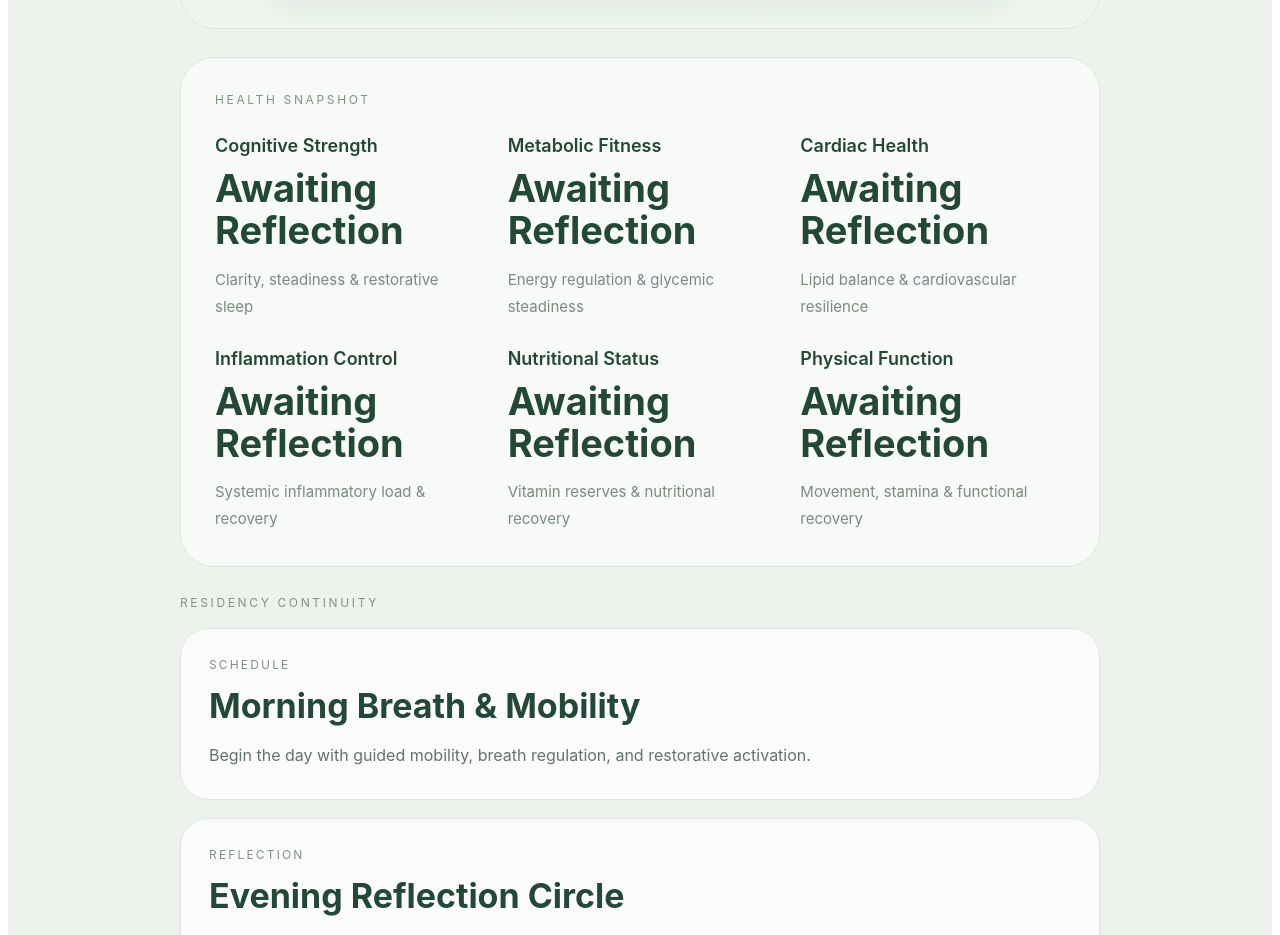
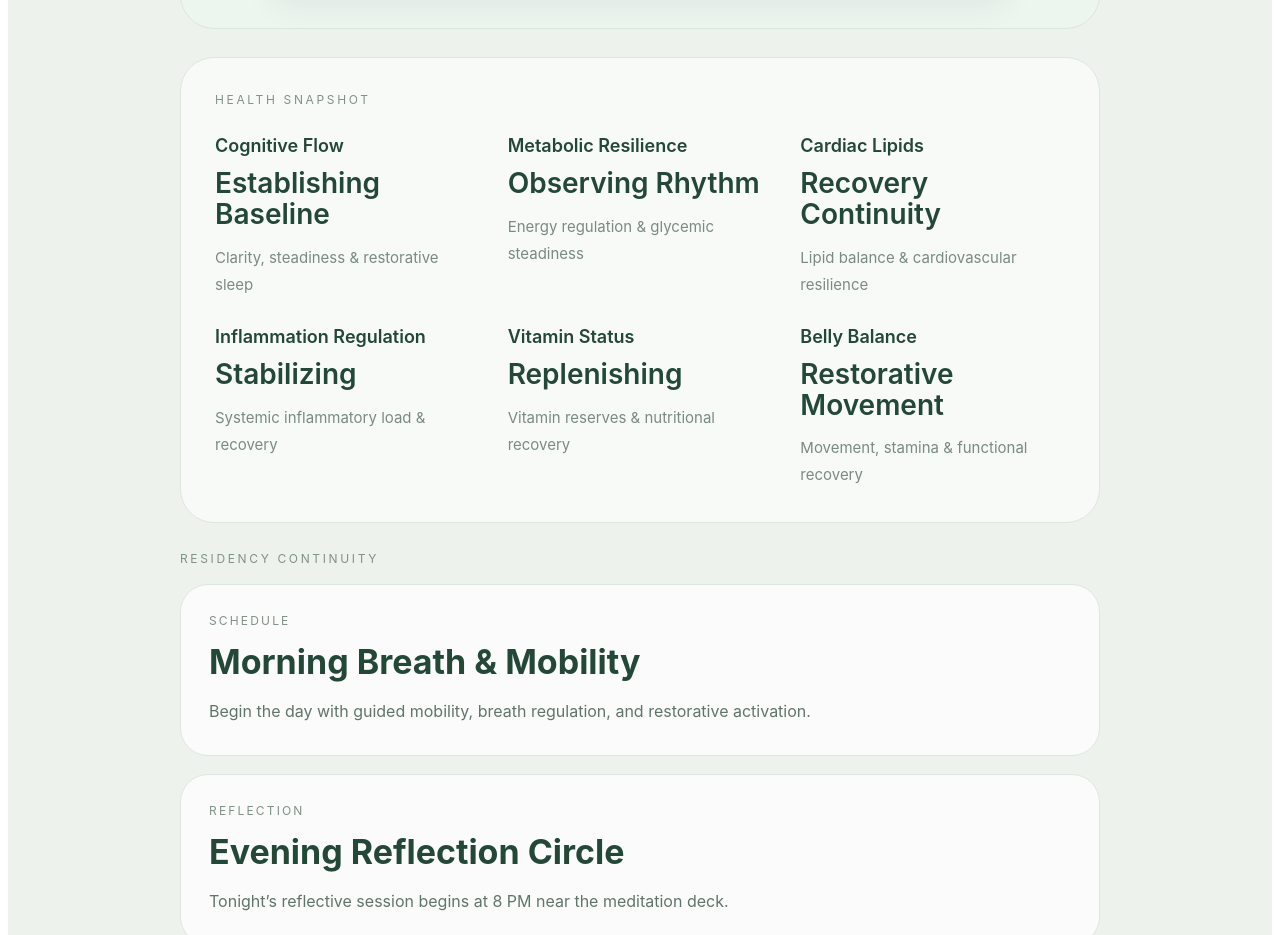
Before and after one commit to Moodforest1/moodforest-journey, a Next.js app: page / in a window 1280 px wide. Shown: the part 788-1723 px from the top of the page. Built offline with nearby package versions, Linux system fonts and the light colour scheme.

Commit message:
Update index.js

```diff
--- a/pages/index.js
+++ b/pages/index.js
@@ -23,33 +23,33 @@ export default function Home() {
 
   const healthCards = [
    {
-      title: "Cognitive Strength",
-      value: "Awaiting Reflection",
+  title: "Cognitive Flow",
+  value: "Establishing Baseline",
   description: "Clarity, steadiness & restorative sleep",
 },
 {
-      title: "Metabolic Fitness",
-      value: "Awaiting Reflection",
+  title: "Metabolic Resilience",
+  value: "Observing Rhythm",
   description: "Energy regulation & glycemic steadiness",
 },
 {
-      title: "Cardiac Health",
-      value: "Awaiting Reflection",
+  title: "Cardiac Lipids",
+  value: "Recovery Continuity",
   description: "Lipid balance & cardiovascular resilience",
 },
 {
-      title: "Inflammation Control",
-      value: "Awaiting Reflection",
+  title: "Inflammation Regulation",
+  value: "Stabilizing",
   description: "Systemic inflammatory load & recovery",
 },
 {
-      title: "Nutritional Status",
-      value: "Awaiting Reflection",
+  title: "Vitamin Status",
+  value: "Replenishing",
   description: "Vitamin reserves & nutritional recovery",
 },
 {
-      title: "Physical Function",
-      value: "Awaiting Reflection",
+  title: "Belly Balance",
+  value: "Restorative Movement",
   description: "Movement, stamina & functional recovery",
 },
   ];
@@ -265,10 +265,10 @@ export default function Home() {
 
                 <div
                   style={{
-                    fontSize: isMobile ? "30px" : "38px",
+                    fontSize: isMobile ? "22px" : "28px",
                     lineHeight: "1.1",
                     marginBottom: "14px",
-                    fontWeight: 700,
+                    fontWeight: 600,
                   }}
                 >
                   {card.value}
```
Lines whose indentation alone changed are shown as unchanged.
